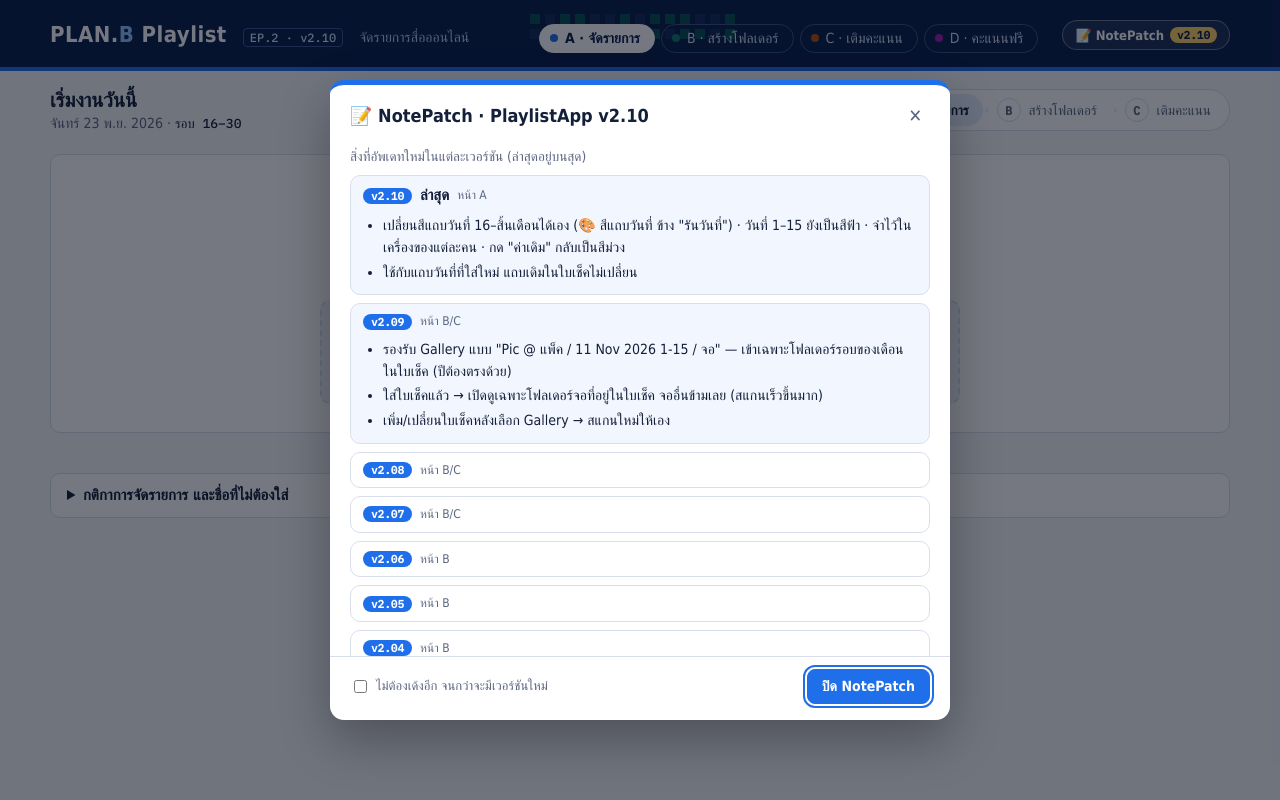
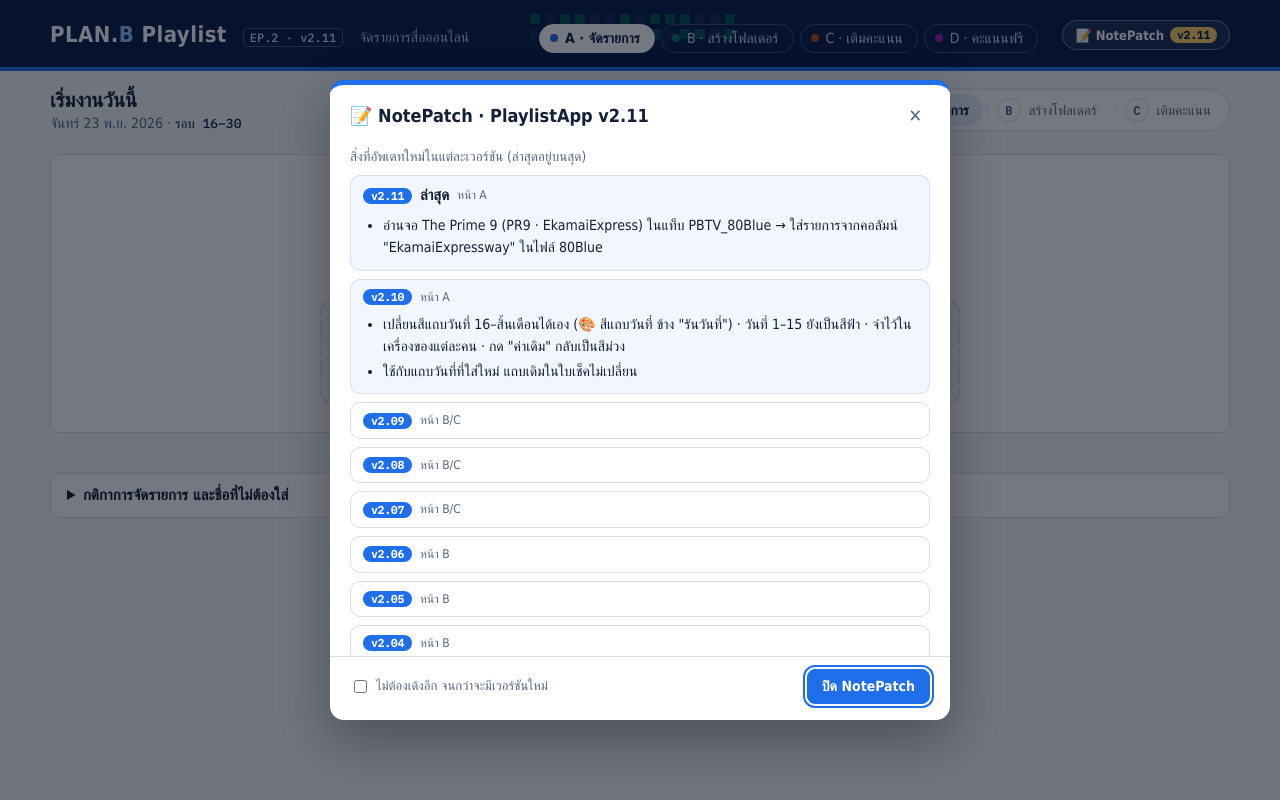
Before and after one commit to jirayuvi-pixel/PlaylistWebApp, a plain HTML site: page index.html in a window 1280 px wide. Drawn offline with Linux system fonts and the light colour scheme; no server answers; a web font is replaced by a local one.

Commit message:
Add files via upload

```diff
--- a/index.html
+++ b/index.html
@@ -391,7 +391,7 @@ button.primary{color:var(--on-tab,#fff)}
 </head>
 <body>
 <header class="top"><div class="cells" aria-hidden="true"></div><div class="in">
-  <span class="brand">PLAN.<b>B</b> Playlist</span><span class="ep">EP.2 · v2.10</span>
+  <span class="brand">PLAN.<b>B</b> Playlist</span><span class="ep">EP.2 · v2.11</span>
   <span class="sub" id="appSub">จัดรายการสื่อออนไลน์</span>
   <nav class="apptabs" id="appTabs"><button data-app="A" class="on"><i class="dot"></i>A · จัดรายการ</button><button data-app="B"><i class="dot"></i>B · สร้างโฟลเดอร์</button><button data-app="C"><i class="dot"></i>C · เติมคะแนน</button><button data-app="D"><i class="dot"></i>D · คะแนนฟรี</button></nav>
   <button type="button" class="npbtn" id="npBtn" title="ดูว่าเวอร์ชันนี้อัพเดทอะไรใหม่">📝 NotePatch <span class="npv" id="npVer"></span></button>
@@ -582,7 +582,7 @@ https://github.com/nodeca/pako/blob/main/LICENSE
 const DEFAULT_EXCLUDES = [
   '^FastAd', 'FastAds', '^Programm?atic', '^On เมื่อมีไฟล์', '^0$', '^#N/A$', '^#REF!$'
 ];
-const CODE_ALIASES = { 'ID25': 'THECITY' };       // ใบเช็ค ID-25 = บล็อก "THE CITY" ในไฟล์ CITY
+const CODE_ALIASES = { 'ID25': 'THECITY', 'THEPRIME9': 'EKAMAIEXPRESSWAY', 'PR9': 'EKAMAIEXPRESSWAY' };       // ใบเช็ค ID-25 = บล็อก "THE CITY" ในไฟล์ CITY · v2.11 The Prime 9 (PR9) = บล็อก "EkamaiExpressway" ในไฟล์ 80Blue
 const FAMILIES = [
   { id: 'bkj1', test: /JAMS?\s*_?\s*1(?!\d)|BKJ\s*_?\s*1(?!\d)/i, file: /BKJ\s*1/i, sheet: /BKJ\s*ALL/i,
     screen: c => 'BKJ-' + pad2(c), strip: /^BKJ\d?_/i },
@@ -825,6 +825,7 @@ function codeLike(v) {
   if (/^(BKJ\s*\d?|METRO)\s*[_\-]?\s*\d{1,3}$/i.test(s)) return s;   // ใบเช็คกลุ่ม 5: "BKJ1_12" "BKJ2_37" "METRO_13"
   if (/^LA\s*_?\s*PLAN\s*_?\s*B(\s*_?\s*\S.{0,20})?$/i.test(s)) return s;   // จอ LA PlanB มุมใกล้ / มุมไกล / 1 / 2
   if (/^(PRUDENTIAL|SATHORN)(\s*_?\s*\S.{0,30})?$/i.test(s)) return s;   // v1.81 จอ Prudential Sathorn
+  if (/^THE\s*PRIME\s*9$/i.test(s)) return s;   // v2.11 จอ The Prime 9 (PR9 · EkamaiExpressway) แท็บ PBTV_80Blue
   if (/^DUSIT(\s*_?\s*\S.{0,24})?$/i.test(s) && !/PARK\s*$/i.test(s)) return s;   // v1.78 จอ Dusit Central Park (ใบเช็คกลุ่ม 5: "Dusit Central")
   return null;
 }
@@ -3333,8 +3334,9 @@ window.__freeDbg = { F, ckBlocks, packOfSheet, planWrites };
 
 
 // ===== v1.89 NotePatch (มุมขวาบน + เด้งตอนเปิดเว็บ) =====
-const APP_VER = '2.10';
+const APP_VER = '2.11';
 const PATCH_NOTES = [
+  { v: '2.11', tab: 'A', items: ['อ่านจอ The Prime 9 (PR9 · EkamaiExpress) ในแท็บ PBTV_80Blue → ใส่รายการจากคอลัมน์ "EkamaiExpressway" ในไฟล์ 80Blue'] },
   { v: '2.10', tab: 'A', items: ['เปลี่ยนสีแถบวันที่ 16–สิ้นเดือนได้เอง (🎨 สีแถบวันที่ ข้าง "รันวันที่") · วันที่ 1–15 ยังเป็นสีฟ้า · จำไว้ในเครื่องของแต่ละคน · กด "ค่าเดิม" กลับเป็นสีม่วง', 'ใช้กับแถบวันที่ที่ใส่ใหม่ แถบเดิมในใบเช็คไม่เปลี่ยน'] },
   { v: '2.09', tab: 'B/C', items: ['รองรับ Gallery แบบ "Pic @ แพ็ค / 11 Nov 2026 1-15 / จอ" — เข้าเฉพาะโฟลเดอร์รอบของเดือนในใบเช็ค (ปีต้องตรงด้วย)', 'ใส่ใบเช็คแล้ว → เปิดดูเฉพาะโฟลเดอร์จอที่อยู่ในใบเช็ค จออื่นข้ามเลย (สแกนเร็วขึ้นมาก)', 'เพิ่ม/เปลี่ยนใบเช็คหลังเลือก Gallery → สแกนใหม่ให้เอง'] },
   { v: '2.08', tab: 'B/C', items: ['ใส่ใบเช็คแล้ว → สแกน Gallery ทุกรอบของเดือนในใบเช็ค (เช่น ใบเช็ค พ.ย. → #11 Nov 1-15 และ 16-30) ไม่ใช่แค่รอบของวันนี้ · เหมาะกับเติมคะแนนย้อนหลังให้ใบเช็คใหม่ที่ยังว่างทั้งเดือน', 'เปลี่ยนใบเช็คเป็นเดือนอื่น → สแกน Gallery ใหม่ให้เอง'] },
```
